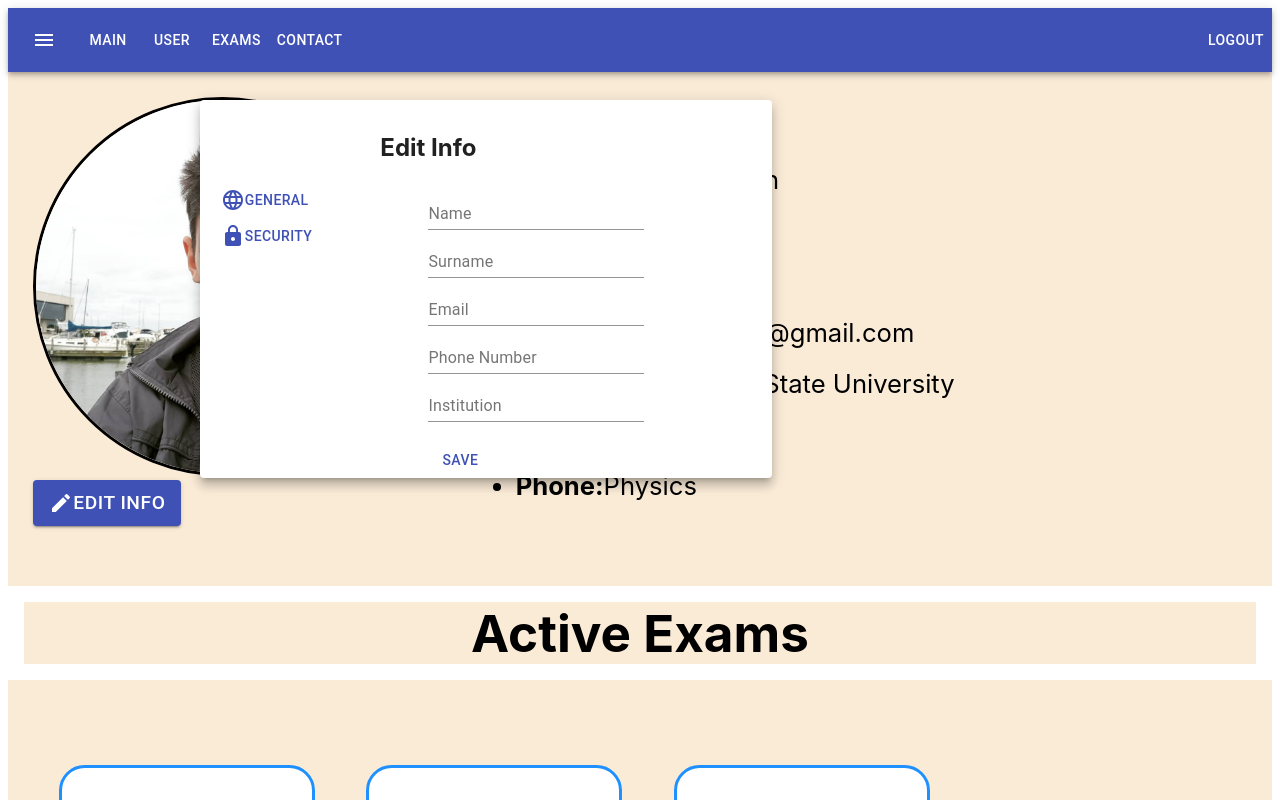
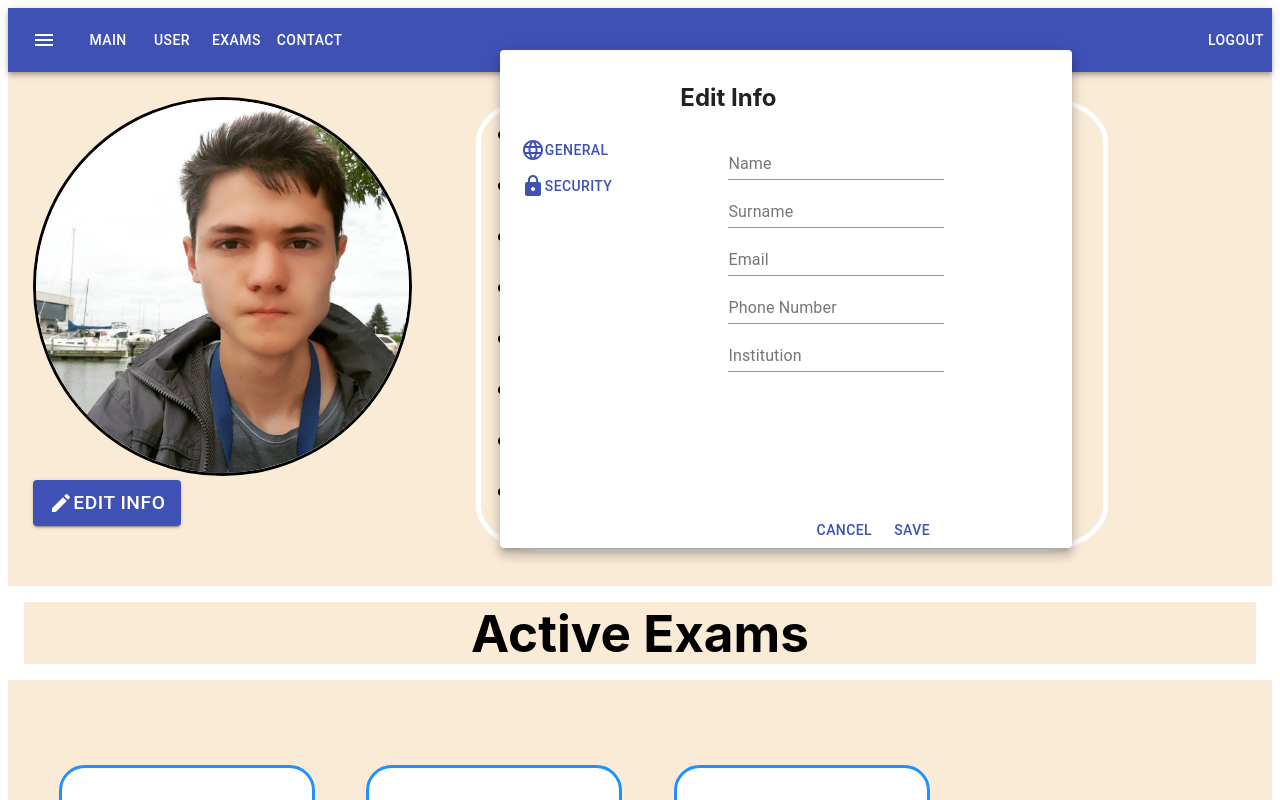
Before and after one commit to arayik0530/QUIZ_APP, a React (Create React App) app: page / in a window 1280 px wide. Both pictures are taken after a click on the button "EDIT INFO". Shown: the top 800 px of the page. Built offline with nearby package versions, Linux system fonts and the light colour scheme.

Commit message:
User+editpage

```diff
--- a/src/styles.css
+++ b/src/styles.css
@@ -25,7 +25,11 @@
 }
 
 .about-container-row
-{
+{   width: 50%;
+    border-radius: 10%;
+    border-width: 5px;
+    border-color: white;
+    border-style: solid;
   margin-top: 2%;
 
 
--- a/src/user-component.js
+++ b/src/user-component.js
@@ -73,8 +73,16 @@ function Global(){
     <TextField fullWidth label="Institution"></TextField>
     <br></br>
     <br></br>
+    <br></br>
+    <br></br>
+    <br></br>
+    <br></br>
+    <br></br>
+    <br></br>
+    <div style={{textAlign:'right'}}>
+    <Button  color='primary'>Cancel</Button>
     <Button color='primary'>Save</Button>
-    <br></br>
+    </div>
     </div>
   )}
   function Security()
@@ -84,7 +92,15 @@ function Global(){
     <TextField size='medium' label="Password"></TextField>
     <br></br>
     <br></br>
+    <br></br>
+    <br></br>
+    <br></br>
+    <br></br>
+    <br></br>
+    <div style={{textAlign:"right"}}>
+    <Button  color='primary'>Cancel</Button>
     <Button color='primary'>Save</Button>
+    </div>
     </div>
     )
   }
@@ -108,7 +124,7 @@ const setcontexthandler =(e)=>{
         <Button onClick={handleClick} variant="contained" color="primary" style={{ fontSize: "1.5vw" }}>  <EditIcon></EditIcon>Edit Info</Button>
         <Popover   open={open} onClose={handleClose}
           anchorReference="anchorPosition"
-          anchorPosition={{top:100,left:200}}
+          anchorPosition={{top:50,left:500}}
         >
           <div style={{ padding: "1vw 10vw 10vw 1vw" }}>
             <h2 style={{ textAlign: "center" }}>Edit Info</h2>
@@ -131,7 +147,7 @@ const setcontexthandler =(e)=>{
           <li className="about-container-list-item"><b>Email:</b> poghosyan26@gmail.com</li>
           <li className="about-container-list-item"><b>Institution:</b> Yerevan State University</li>
           <li className="about-container-list-item"><b>Course:</b>Physics</li>
-          <li className="about-container-list-item"><b>Phone:</b>Physics</li>
+          <li className="about-container-list-item"><b>Phone:</b>0000000000</li>
         </ul>
       </div>
     </div>
```
